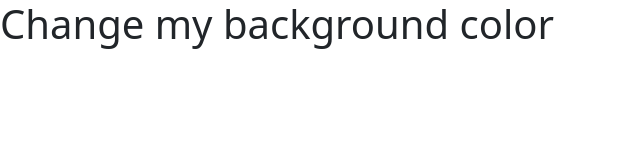
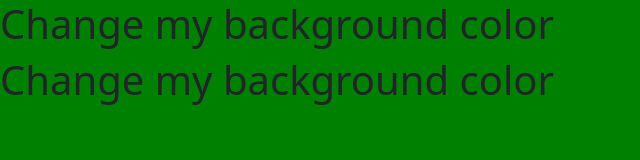
Before and after one commit to CodeYourFuture/JavaScript-Core-2-Classwork-Week4, a website: page exercises/exercise-2/index.html in a window 1280 px wide. Shown: the whole page, without its empty margins (0-640 px from the left). Drawn offline with nearby package versions, Linux system fonts and the light colour scheme.

Commit message:
Update index.html

```diff
--- a/exercises/exercise-2/index.html
+++ b/exercises/exercise-2/index.html
@@ -6,6 +6,33 @@
     <div id="main">
       <h1>Change my background color</h1>
     </div>
-		<script src="./script.js"></script>
+		<script>
+	  setTimeout(() => {
+  document.body.style.backgroundColor = "blue";
+}, 5000);
+	  </script>
+<!-- The setTimeout function will change the background to blue after 5000 milliseconds and have a printed text Change my background color. Test on https://html.onlineviewer.net -->
   </body>
 </html>
+
+
+<!DOCTYPE>
+<html lang="en_US">
+	<head>
+    <link rel="stylesheet" href="https://cdn.jsdelivr.net/npm/bootstrap@5.1.3/dist/css/bootstrap.min.css" integrity="sha384-1BmE4kWBq78iYhFldvKuhfTAU6auU8tT94WrHftjDbrCEXSU1oBoqyl2QvZ6jIW3" crossorigin="anonymous">  </head>
+  <body>
+    <div id="main">
+      <h1>Change my background color</h1>
+    </div>
+		<script>
+	  let colors = ["green", "blue", "purple"];
+let index = 0;
+
+setInterval(() => {
+  document.body.style.backgroundColor = colors[index];
+  index = (index + 1) % colors.length;
+}, 5000);
+	  </script>
+<!-- The setInterval function will change background color every 5000 millisecond and have a printed text Change my background color. Test on https://html.onlineviewer.net -->
+  </body>
+</html>
```
